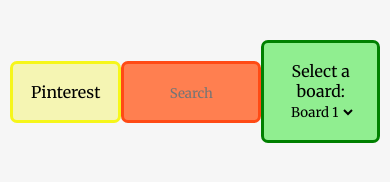
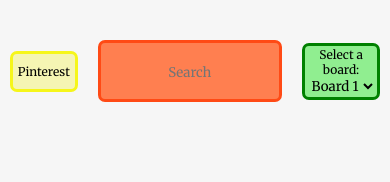
Before and after one commit to teorver/pinterest_clone, a website built with Parcel: page src/index.html in a window 390 px wide. Built offline with nearby package versions, Linux system fonts and the light colour scheme.

Commit message:
feat: implement mobile view for header (correct files)

```diff
--- a/src/scss/base.scss
+++ b/src/scss/base.scss
@@ -12,11 +12,19 @@
 }
 
 .wrapper{
-  max-width: 1800px;
+  max-width: 1600px;
   padding: 20px 15px;
   margin: 0 auto;
   display: grid;
   grid-template-columns: repeat(auto-fit, minmax(220px, 270px));
   justify-content: space-around;
   gap: 40px;
+
+  @media (max-width: 840px) {
+    width: 100%;
+  }
+
+  @media (max-width: 450px) {
+    width: 100%;
+  }
 }
--- a/src/scss/sections/header.scss
+++ b/src/scss/sections/header.scss
@@ -1,11 +1,20 @@
 .page-header{
-  max-width: 1800px;
+  max-width: 1600px;
   padding: 40px 10px;
   margin: 0 auto;
   display: flex;
   flex-direction: row;
   justify-content: space-between;
   align-items: center;
+  gap: 20px;
+
+  @media (max-width: 840px) {
+    width: 100%;
+  }
+
+  @media (max-width: 450px) {
+    width: 100%;
+  }
 }
 
 .header-logo{
@@ -15,10 +24,22 @@
   padding: 18px;
   border-radius: 7px;
   border: 3px solid #f6f61a;
+
+  @media (max-width: 840px) {
+    width: 120px;
+    font-size: 15px;
+    padding: 14px 10px;
+  }
+
+  @media (max-width: 450px) {
+    width: 100px;
+    font-size: 12px;
+    padding: 10px 0;
+  }
 }
 
 .search-form{
-  width: 75%;
+  width: 70%;
   text-align: center;
   background-color: coral;
   padding: 18px;
@@ -41,6 +62,18 @@
   padding: 18px;
   border-radius: 7px;
   border: 3px solid green;
+
+  @media (max-width: 840px) {
+    width: 120px;
+    font-size: 15px;
+    padding: 14px 10px;
+  }
+
+  @media (max-width: 450px) {
+    width: 100px;
+    padding: 1px;
+    font-size: 12px;
+  }
 }
 
 #select-board{
```
